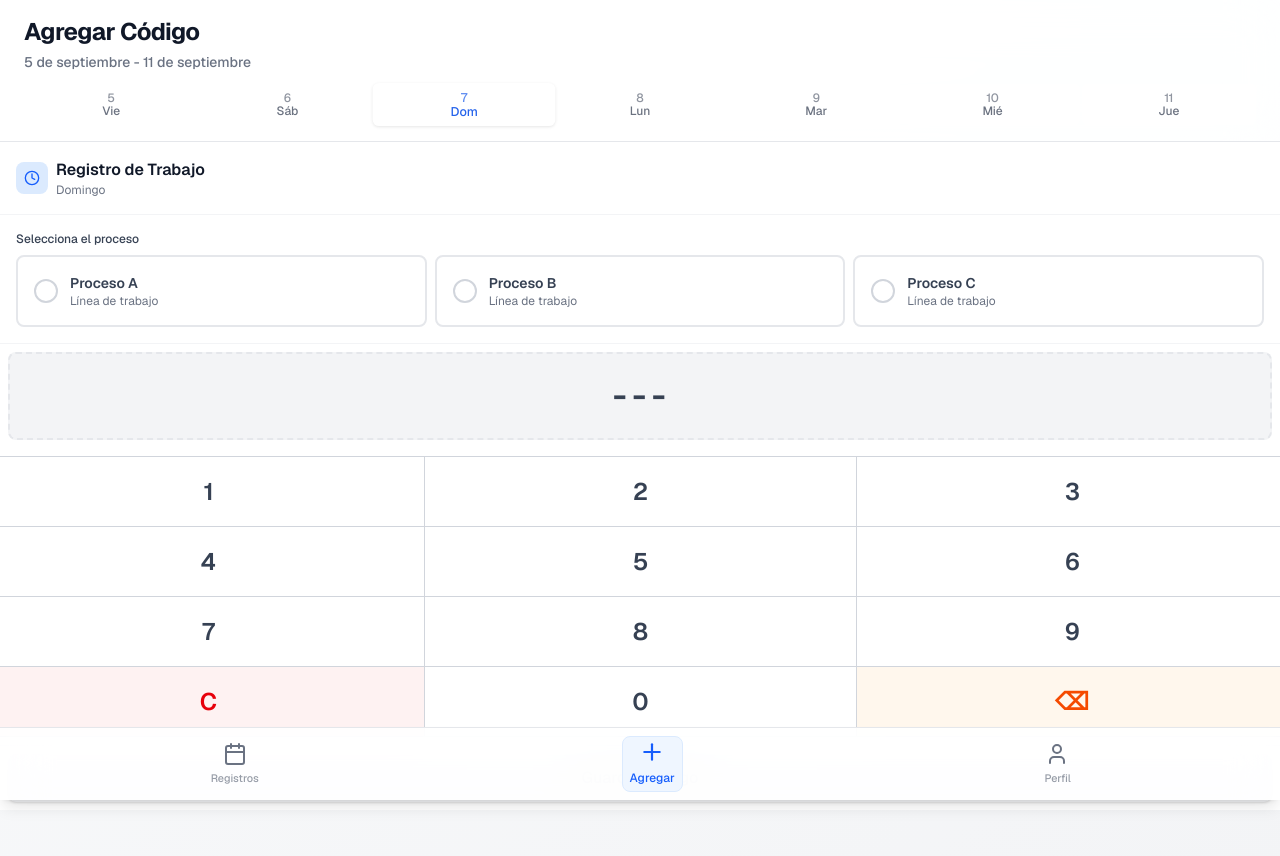
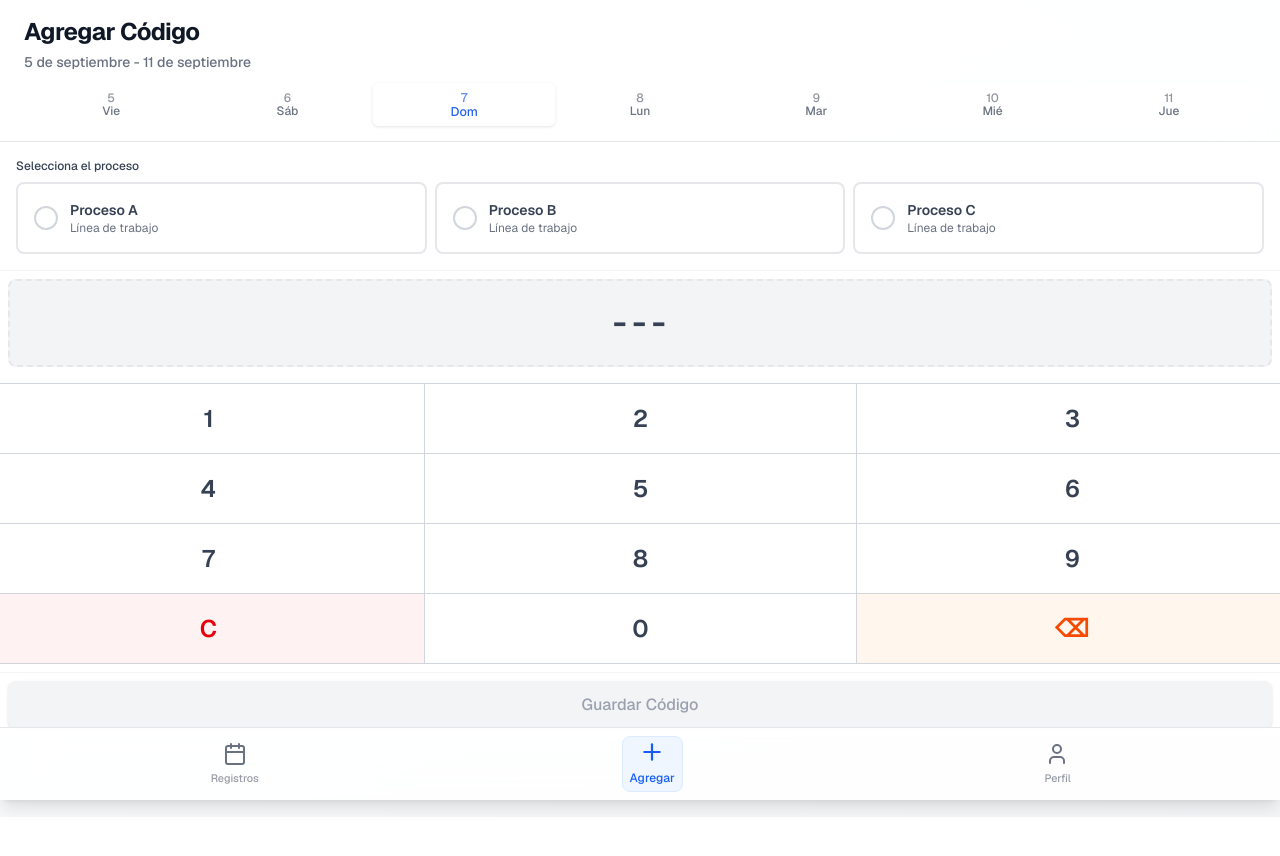
Before and after one commit to pedronev/PWANomina, a Next.js app: page /add-code in a window 1280 px wide. Shown: the top 856 px of the page. After the commit the page ends 817 px from the top, so only its background shows below. Built offline with nearby package versions, Linux system fonts and the light colour scheme.

Commit message:
removed header

```diff
--- a/app/(dashboard)/add-code/page.tsx
+++ b/app/(dashboard)/add-code/page.tsx
@@ -32,8 +32,7 @@ export default function AddCodePage() {
       }}
     >
       <div className="h-full flex flex-col">
-        {/* Header compacto */}
-        <div className="flex items-center gap-2 p-4 bg-white border-b border-gray-100">
+        {/* <div className="flex items-center gap-2 p-4 bg-white border-b border-gray-100">
           <div className="w-8 h-8 bg-blue-100 rounded-lg flex items-center justify-center">
             <Clock className="w-4 h-4 text-blue-600" />
           </div>
@@ -45,7 +44,7 @@ export default function AddCodePage() {
               {daysOfWeek.find((d) => d.id === selectedDay)?.full}
             </p>
           </div>
-        </div>
+        </div> */}
 
         {/* Selector de proceso */}
         <div className="p-4 bg-white border-b border-gray-100">
```
